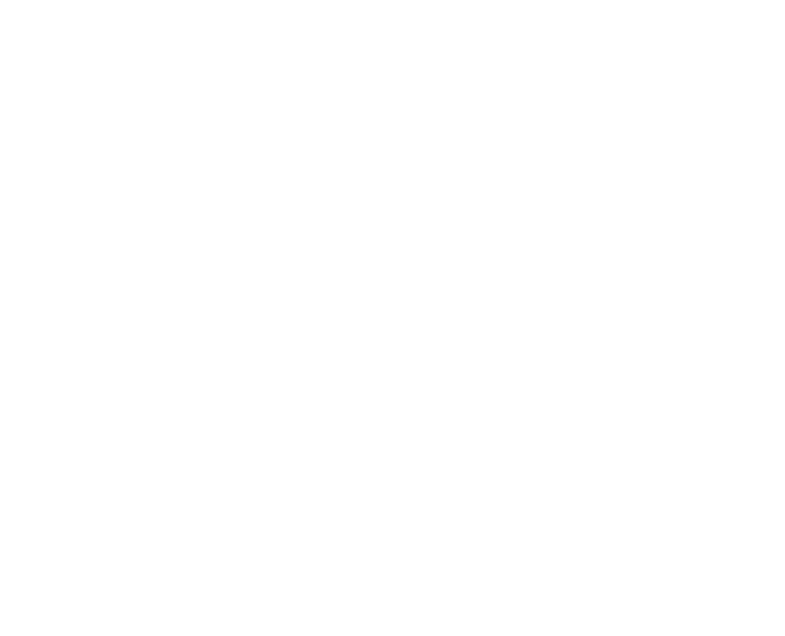
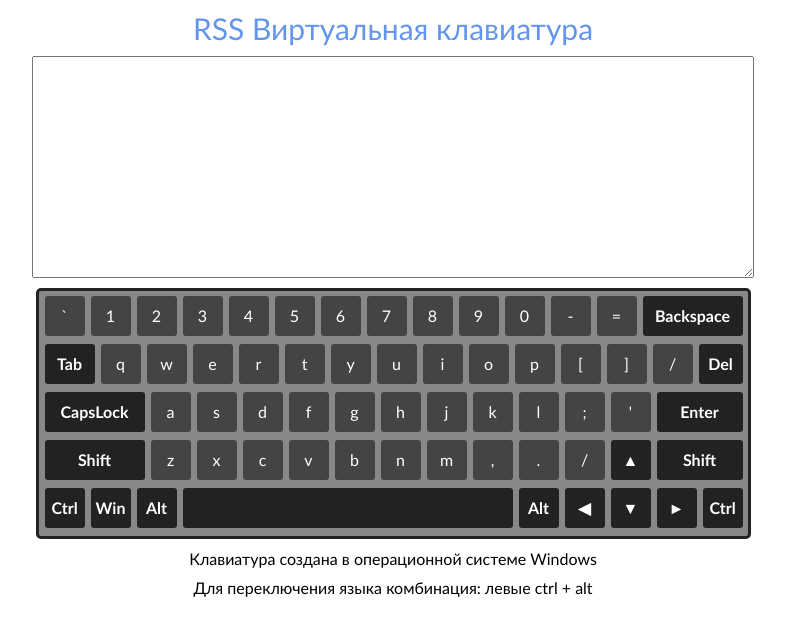
Before and after one commit to Anna-Grigencha/virtual-keyboard, a plain HTML site: page index.html in a window 1280 px wide. Shown: the whole page, without its empty margins (247-1032 px from the left). Drawn offline with Linux system fonts and the light colour scheme.

Commit message:
feat: add all elements to the page

```diff
--- a/index.html
+++ b/index.html
@@ -5,11 +5,13 @@
     <meta charset="UTF-8">
     <meta http-equiv="X-UA-Compatible" content="IE=edge">
     <meta name="viewport" content="width=device-width, initial-scale=1.0">
+
+    <link rel="stylesheet" href="style.css">
     <title>Virtual keyboard</title>
 </head>
 
 <body>
-
+    <script type="module" src="script.js"></script>
 </body>
 
 </html>
--- /dev/null
+++ b/script.js
@@ -0,0 +1,19 @@
+import { textarea } from './src/textarea.js';
+import { title } from './src/title.js';
+import { description } from './src/descriprion.js';
+import { language } from './src/language.js';
+import { keyboard } from './src/keyboard.js'
+
+
+document.querySelector("body").classList.add("page");
+const page = document.querySelector(".page");
+
+const centralizer = document.createElement("div");
+centralizer.classList.add("centralizer");
+
+page.append(centralizer);
+centralizer.append(title);
+centralizer.append(textarea);
+centralizer.append(keyboard);
+centralizer.append(description);
+centralizer.append(language);
--- /dev/null
+++ b/src/descriprion.js
@@ -0,0 +1,5 @@
+const description = document.createElement("p");
+description.classList.add("description");
+description.textContent = "Клавиатура создана в операционной системе Windows";
+
+export { description };
--- /dev/null
+++ b/src/keyboard.js
@@ -0,0 +1,22 @@
+import { row1 } from "./keyboard__row1.js";
+import { row2 } from "./keyboard__row2.js";
+import { row3 } from "./keyboard__row3.js";
+import { row4 } from "./keyboard__row4.js";
+import { row5 } from "./keyboard__row5.js";
+
+
+const keyboard = document.createElement("div");
+keyboard.classList.add("keyboard");
+
+
+keyboard.append(row1);
+keyboard.append(row2);
+keyboard.append(row3);
+keyboard.append(row4);
+keyboard.append(row5);
+
+
+
+
+
+export { keyboard };
--- /dev/null
+++ b/src/keyboard__row1.js
@@ -0,0 +1,19 @@
+const row1 = document.createElement("div");   //новое
+row1.classList.add("keyboard__row");
+const lettersRowOne = ["`", "1", "2", "3", "4", "5", "6", "7", "8", "9", "0", "-", "=", "Backspace"];
+
+for (let i = 0; i < 14; i++) {
+    const keyboardKey = document.createElement("div");
+    keyboardKey.classList.add("keyboard__key");
+    keyboardKey.classList.add("key");
+    keyboardKey.classList.add("letter-row-one");
+    if (i === 13) {
+        keyboardKey.classList.add("backspace");
+    }
+    keyboardKey.textContent = lettersRowOne[i];
+
+    row1.append(keyboardKey);
+}
+
+
+export { row1 };
--- /dev/null
+++ b/src/keyboard__row2.js
@@ -0,0 +1,23 @@
+const row2 = document.createElement("div");   //новое
+row2.classList.add("keyboard__row");
+const lettersRowTwo = ["Tab", "q", "w", "e", "r", "t", "y", "u", "i", "o", "p", "[", "]", "/", "Del"];
+
+for (let i = 0; i < 15; i++) {
+    const keyboardKey = document.createElement("div");
+    keyboardKey.classList.add("keyboard__key");
+    keyboardKey.classList.add("key");
+    keyboardKey.classList.add("letter-row-two");
+    if (i === 0) {
+        keyboardKey.classList.add("tab");
+    }
+    if (i === 14) {
+        keyboardKey.classList.add("del");
+    }
+
+    keyboardKey.textContent = lettersRowTwo[i];
+    row2.append(keyboardKey);
+}
+
+
+
+export { row2 };
--- /dev/null
+++ b/src/keyboard__row3.js
@@ -0,0 +1,23 @@
+const row3 = document.createElement("div");   //новое
+row3.classList.add("keyboard__row");
+const lettersRowThree = ["CapsLock", "a", "s", "d", "f", "g", "h", "j", "k", "l", ";", "'", "Enter"];
+
+for (let i = 0; i < 13; i++) {
+    const keyboardKey = document.createElement("div");
+    keyboardKey.classList.add("keyboard__key");
+    keyboardKey.classList.add("key");
+    keyboardKey.classList.add("letter-row-three");
+    if (i === 0) {
+        keyboardKey.classList.add("capsLock");
+    }
+    if (i === 12) {
+        keyboardKey.classList.add("enter");
+    }
+
+    keyboardKey.textContent = lettersRowThree[i];
+    row3.append(keyboardKey);
+}
+
+
+
+export { row3 };
--- /dev/null
+++ b/src/keyboard__row4.js
@@ -0,0 +1,26 @@
+const row4 = document.createElement("div");   //новое
+row4.classList.add("keyboard__row");
+const lettersRowFour = ["Shift", "z", "x", "c", "v", "b", "n", "m", ",", ".", "/", `${String.fromCharCode(9650)}`, "Shift"];
+
+for (let i = 0; i < 13; i++) {
+    const keyboardKey = document.createElement("div");
+    keyboardKey.classList.add("keyboard__key");
+    keyboardKey.classList.add("key");
+    keyboardKey.classList.add("letter-row-four");
+    if (i === 0) {
+        keyboardKey.classList.add("shift-left");
+    }
+    if (i === 12) {
+        keyboardKey.classList.add("shift-right");
+    }
+    if (i === 11) {
+        keyboardKey.classList.add("case-down");
+    }
+
+    keyboardKey.textContent = lettersRowFour[i];
+    row4.append(keyboardKey);
+}
+
+
+
+export { row4 };
--- /dev/null
+++ b/src/keyboard__row5.js
@@ -0,0 +1,32 @@
+const row5 = document.createElement("div");   //новое
+row5.classList.add("keyboard__row");
+const lettersRowFive = ["Ctrl", "Win", "Alt", "", "Alt", `${String.fromCharCode(9664)}`, `${String.fromCharCode(9660)}`, `${String.fromCharCode(9658)}`, "Ctrl"];
+
+for (let i = 0; i < 9; i++) {
+    const keyboardKey = document.createElement("div");
+    keyboardKey.classList.add("keyboard__key");
+    keyboardKey.classList.add("key");
+    keyboardKey.classList.add("letter-row-five");
+    if (i === 0 || i === 8) {
+        keyboardKey.classList.add("ctrl");
+    };
+    if (i === 1) {
+        keyboardKey.classList.add("win");
+    };
+    if (i === 2 || i === 4) {
+        keyboardKey.classList.add("alt");
+    }
+    if (i === 5 || i === 6 || i === 7) {
+        keyboardKey.classList.add("case-down");
+    }
+    if (i === 3) {
+        keyboardKey.classList.add("space");
+    };
+
+    keyboardKey.textContent = lettersRowFive[i];
+    row5.append(keyboardKey);
+}
+
+
+
+export { row5 };
--- /dev/null
+++ b/src/language.js
@@ -0,0 +1,6 @@
+const language = document.createElement("p");
+language.classList.add("language");
+language.textContent = "Для переключения языка комбинация: левыe ctrl + alt";
+
+
+export { language };
--- /dev/null
+++ b/src/textarea.js
@@ -0,0 +1,6 @@
+const textarea = document.createElement("textarea");
+textarea.classList.add("textarea");
+textarea.rows = "5";
+textarea.cols = "50";
+
+export { textarea };
--- /dev/null
+++ b/src/title.js
@@ -0,0 +1,5 @@
+const title = document.createElement("p");
+title.classList.add("title");
+title.textContent = "RSS Виртуальная клавиатура";
+
+export { title };
--- /dev/null
+++ b/style.css
@@ -0,0 +1,106 @@
+.centralizer {
+    margin: 0 auto;
+    font-family: "Trebuchet MS", "Helvetica", sans-serif;
+}
+
+.title {
+    font-size: 30px;
+    color: cornflowerblue;
+}
+
+.textarea {
+    display: block;
+    width: 700px;
+    height: 200px;
+    margin: 10px auto 10px;
+    padding: 10px;
+    font-size: 18px;
+    color: #444444;
+}
+
+.keyboard {
+    width: 704px;
+    margin: 0 auto;
+    padding: 5px;
+    padding-left: 0;
+    padding-bottom: 0;
+    background: #888888;
+    border: 3px solid #222222;
+    border-radius: 5px;
+}
+
+.keyboard__row {
+    clear: both;
+    width: 100%;
+    height: 40px;
+    margin-bottom: 8px;
+}
+
+.keyboard__key {
+    float: left;
+    width: 40px;
+    height: 40px;
+    margin-left: 6px;
+    font-weight: 500;
+    line-height: 40px;
+    text-align: center;
+    color: #ffffff;
+    background: #444444;
+    border-radius: 3px;
+    cursor: pointer;
+    user-select: none;
+    transition: border-radius 0.3s, background-color 0.3s;
+}
+
+.key:hover {
+    background-color: cornflowerblue;
+}
+
+.key:active {
+    background-color: tomato;
+}
+
+.backspace,
+.capsLock,
+.shift-left {
+    width: 100px;
+    font-weight: 600;
+    background-color: #222222;
+}
+
+.tab,
+.del,
+.alt,
+.ctrl,
+.win,
+.case-down {
+    font-weight: 600;
+    background-color: #222222;
+}
+
+.tab {
+    width: 50px;
+}
+
+.del {
+    width: 44px;
+}
+
+.enter,
+.shift-right {
+    width: 86px;
+    font-weight: 600;
+    background-color: #222222;
+}
+
+.space {
+    width: 330px;
+    background-color: #222222;
+}
+
+.title,
+.description,
+.language {
+    margin: 10px auto;
+    text-align: center;
+}
```
